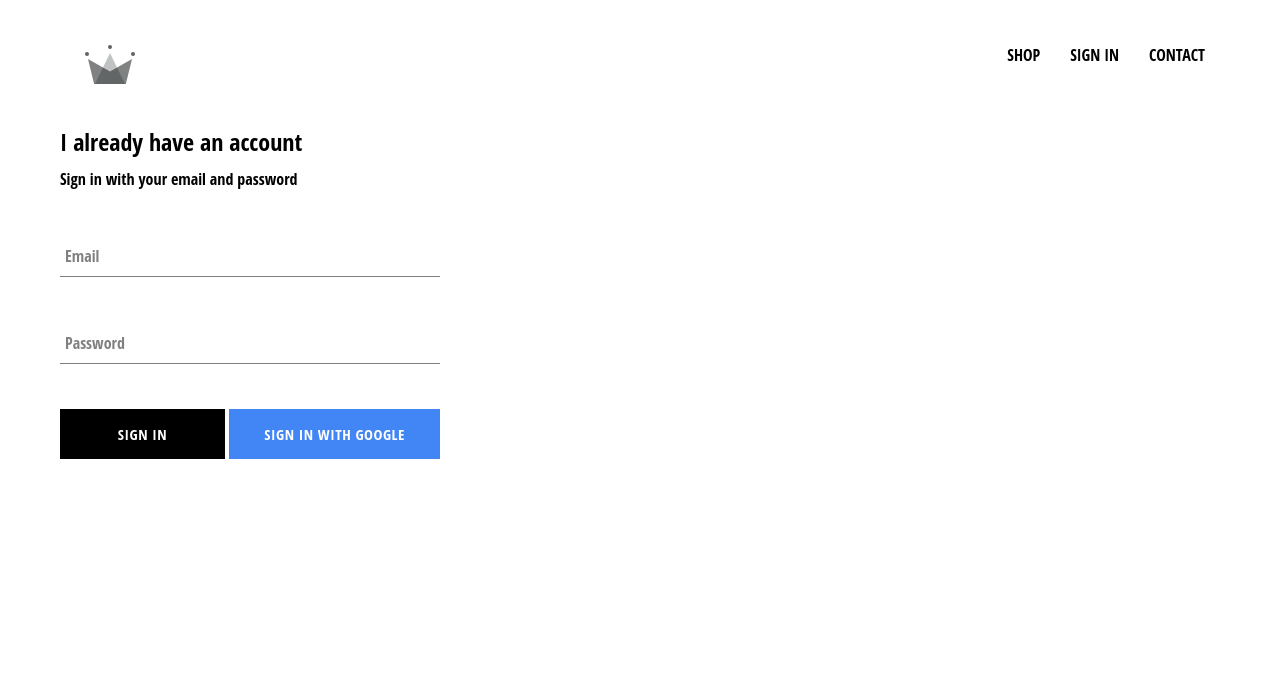
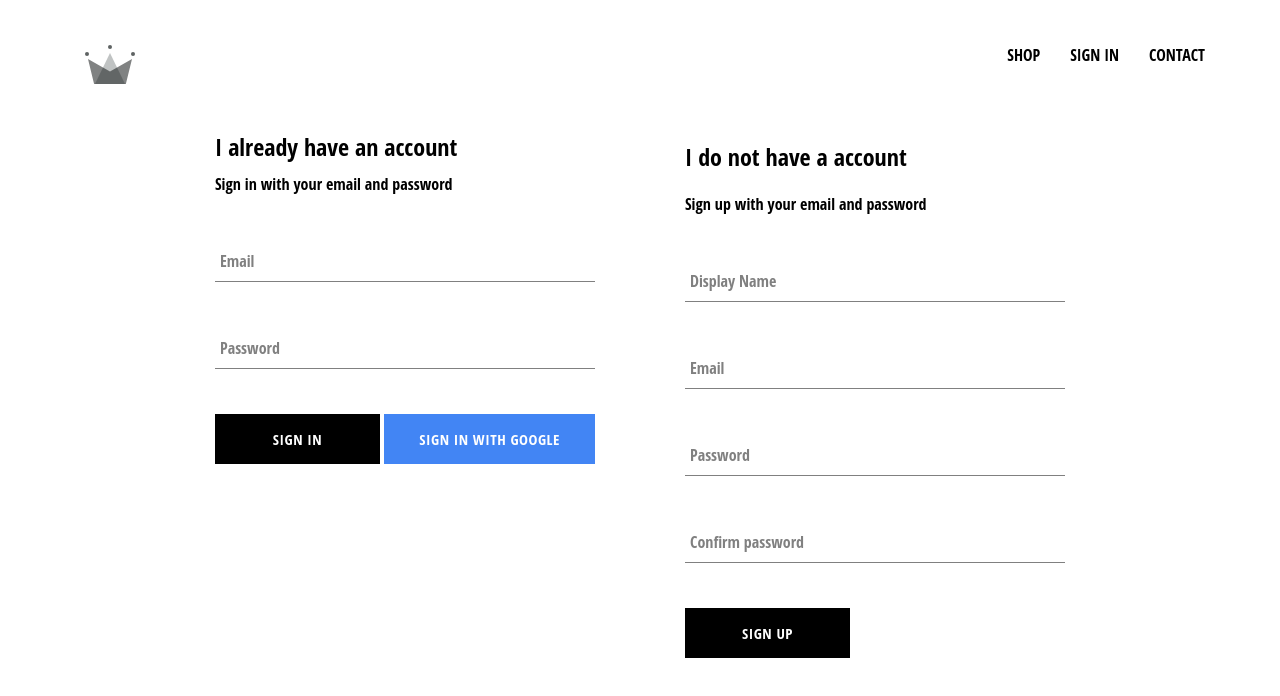
Before and after one commit to niekp/react-webshop, a React (Create React App) app: page /signin in a window 1280 px wide. Shown: the top 696 px of the page. Built offline with nearby package versions, Linux system fonts and the light colour scheme; no server answers; the HTML template or start-up script is replaced by a standard one.

Commit message:
Sign up component

```diff
--- /dev/null
+++ b/src/components/sign-up/sign-up.component.jsx
@@ -0,0 +1,110 @@
+import React from 'react';
+
+import './sign-up.styles.scss';
+
+import FormInput from '../form-input/form-input.component';
+import CustomButton from '../custom-button/custom-button.component';
+
+import { auth, createUserProfileDocument } from '../../firebase/firebase.utils';
+
+class SignUp extends React.Component {
+    constructor(props) {
+        super(props);
+
+        this.state = {
+            displayName: '',
+            email: '',
+            password: '',
+            confirmPassword: ''
+        };
+    }
+
+    handleChange = e => {
+        const { value, name } = e.target;
+        this.setState({ [name]: value });
+    }
+
+    handleSubmit = async e => {
+        e.preventDefault();
+        const { displayName, email, password, confirmPassword } = this.state;
+
+        if (password !== confirmPassword) {
+            alert("Passwords don't match");
+            return;
+        }
+
+        try {
+            const { user } = await auth.createUserWithEmailAndPassword(email, password);
+            createUserProfileDocument(user, { displayName });
+
+            this.setState({
+                displayName: '',
+                email: '',
+                password: '',
+                confirmPassword: ''
+            });
+
+        } catch (e) {
+            console.error('Error signing up', e);
+        }
+
+    }
+
+    render() {
+        const { displayName, email, password, confirmPassword } = this.state;
+
+        return(
+            <div className='sign-up'>
+                <h2 className='title'>I do not have a account</h2>
+                <span>Sign up with your email and password</span>
+
+                <form className='sign-up-form' onSubmit={this.handleSubmit}>
+
+                    <FormInput
+                        label='Display Name'
+                        name='displayName'
+                        type='text'
+                        value={displayName}
+                        handleChange={this.handleChange}
+                        required
+                    />
+
+                    <FormInput
+                        label='Email'
+                        name='email'
+                        type='text'
+                        value={email}
+                        handleChange={this.handleChange}
+                        required
+                    />
+
+                    <FormInput
+                        label='Password'
+                        name='password'
+                        type='password'
+                        value={password}
+                        handleChange={this.handleChange}
+                        required
+                    />
+
+                    <FormInput
+                        label='Confirm password'
+                        name='confirmPassword'
+                        type='password'
+                        value={confirmPassword}
+                        handleChange={this.handleChange}
+                        required
+                    />
+
+                    <div className='buttons'>
+                        <CustomButton type='submit'>Sign up</CustomButton>
+                    </div>
+
+                </form>
+            </div>
+        );
+    }
+
+}
+
+export default SignUp;
--- /dev/null
+++ b/src/components/sign-up/sign-up.styles.scss
@@ -0,0 +1,9 @@
+.sign-up {
+    display: flex;
+    flex-direction: column;
+    width: 380px;
+
+    &.title {
+        margin: 10px 0;
+    }
+}
--- a/src/pages/sign-in-and-sign-up/sign-in-and-sign-up.component.jsx
+++ b/src/pages/sign-in-and-sign-up/sign-in-and-sign-up.component.jsx
@@ -3,10 +3,12 @@
 import './sign-in-and-sign-up.styles.scss';
 
 import SignIn from '../../components/sign-in/sign-in.component';
+import SignUp from '../../components/sign-up/sign-up.component';
 
 const SignInAndSignUp = () => (
     <div className='sign-in-and-sign-up'>
         <SignIn />
+        <SignUp />
     </div>
 );
 
--- a/src/pages/sign-in-and-sign-up/sign-in-and-sign-up.styles.scss
+++ b/src/pages/sign-in-and-sign-up/sign-in-and-sign-up.styles.scss
@@ -0,0 +1,6 @@
+.sign-in-and-sign-up {
+    width: 850px;
+    display: flex;
+    justify-content: space-between;
+    margin: 30px auto;
+}
```
